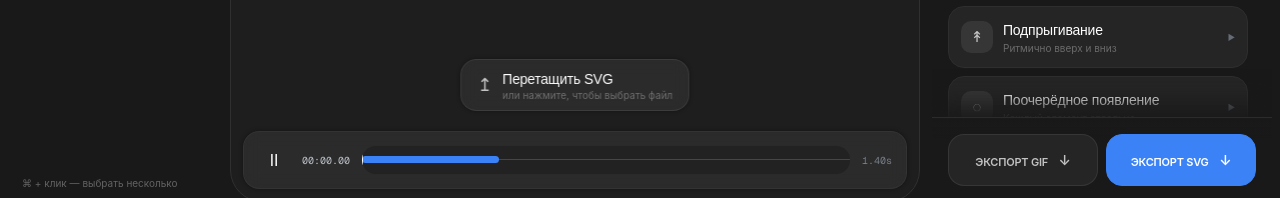
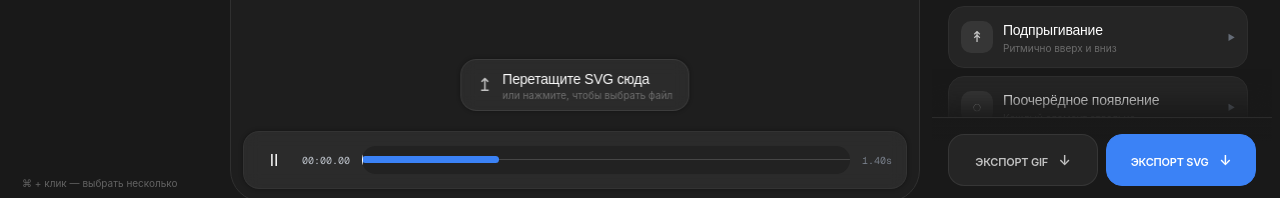
Before and after one commit to Dasssnova/SVG_animation, a Next.js app: page / in a window 1280 px wide. Shown: the part 556-754 px from the top of the page. Built offline with nearby package versions, Linux system fonts and the light colour scheme.

Commit message:
Restore SVG upload wording

```diff
--- a/app/page.tsx
+++ b/app/page.tsx
@@ -223,7 +223,7 @@ export default function Home() {
         <div className={`canvas ${dragging ? "dragging" : ""}`} onDragOver={(e) => { e.preventDefault(); setDragging(true); }} onDragLeave={() => setDragging(false)} onDrop={onDrop}>
           <div className="stage-background-controls" aria-label="Фон сцены"><div className="background-picker"><button className={sceneBackground === "light" ? "active" : ""} onClick={() => setSceneBackground("light")}><i className="light-swatch"/>Светлый</button><button className={sceneBackground === "dark" ? "active" : ""} onClick={() => setSceneBackground("dark")}><i className="dark-swatch"/>Тёмный</button></div></div>
           <div className="grid"/><div className={`artboard ${sceneBackground}`} data-scene-size="400 × 400" onClick={(e) => { const el = (e.target as Element).closest("[data-motion-id]"); if (el) choose(el.getAttribute("data-motion-id")!, e.metaKey || e.ctrlKey); }} dangerouslySetInnerHTML={{ __html: preview }}/>
-          <button className="drop-note" onClick={() => fileRef.current?.click()}><span>↥</span><div><b>Перетащить SVG</b><small>или нажмите, чтобы выбрать файл</small></div></button>
+          <button className="drop-note" onClick={() => fileRef.current?.click()}><span>↥</span><div><b>Перетащите SVG сюда</b><small>или нажмите, чтобы выбрать файл</small></div></button>
           {error && <div className="error">{error}</div>}<input ref={fileRef} hidden type="file" accept=".svg,image/svg+xml" onChange={(e: ChangeEvent<HTMLInputElement>) => readFile(e.target.files?.[0])}/>
         </div>
         <div className="timeline"><button onClick={() => setPlaying(!playing)}>{playing ? "Ⅱ" : "▶"}</button><span className="time">00:00.00</span><div className="track"><i style={{ left: `${Math.min(96, settings.delay / (settings.delay + settings.duration || 1) * 100)}%` }}/><b style={{ width: `${Math.max(12, settings.duration / 5 * 100)}%` }}/></div><span>{settings.duration.toFixed(2)}s</span></div>
```
Also changed, not shown: 2 other files (tests, documents, lock files or other folders).
